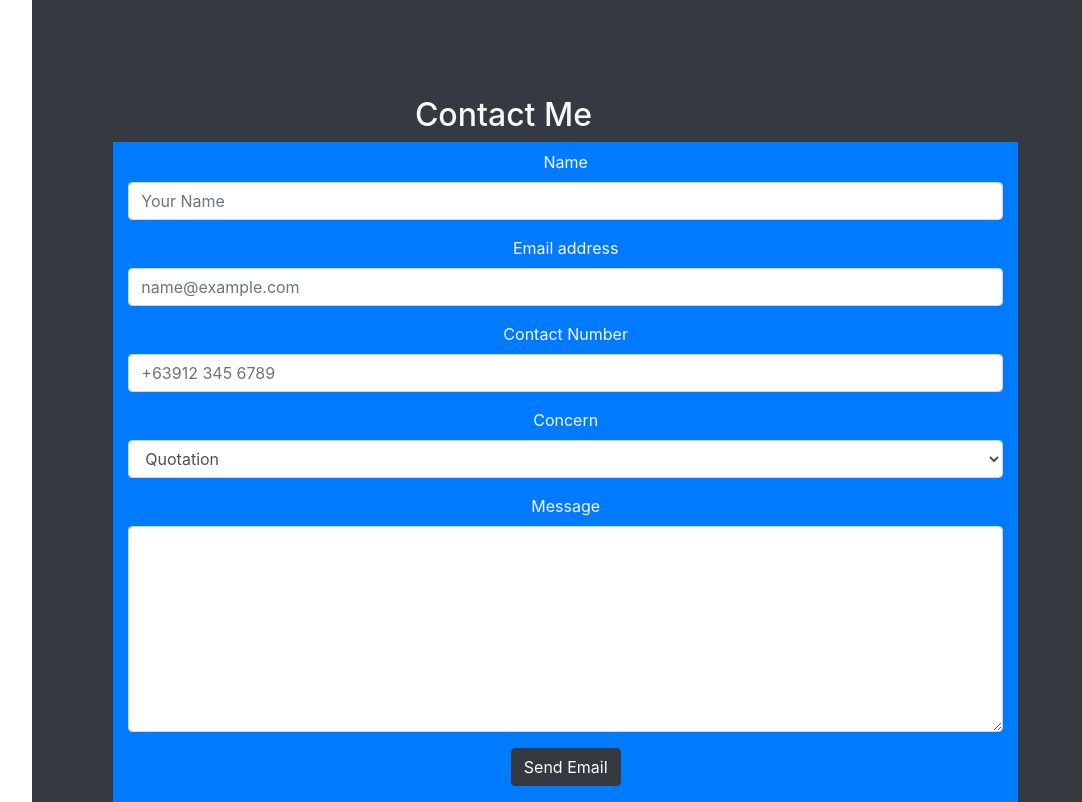
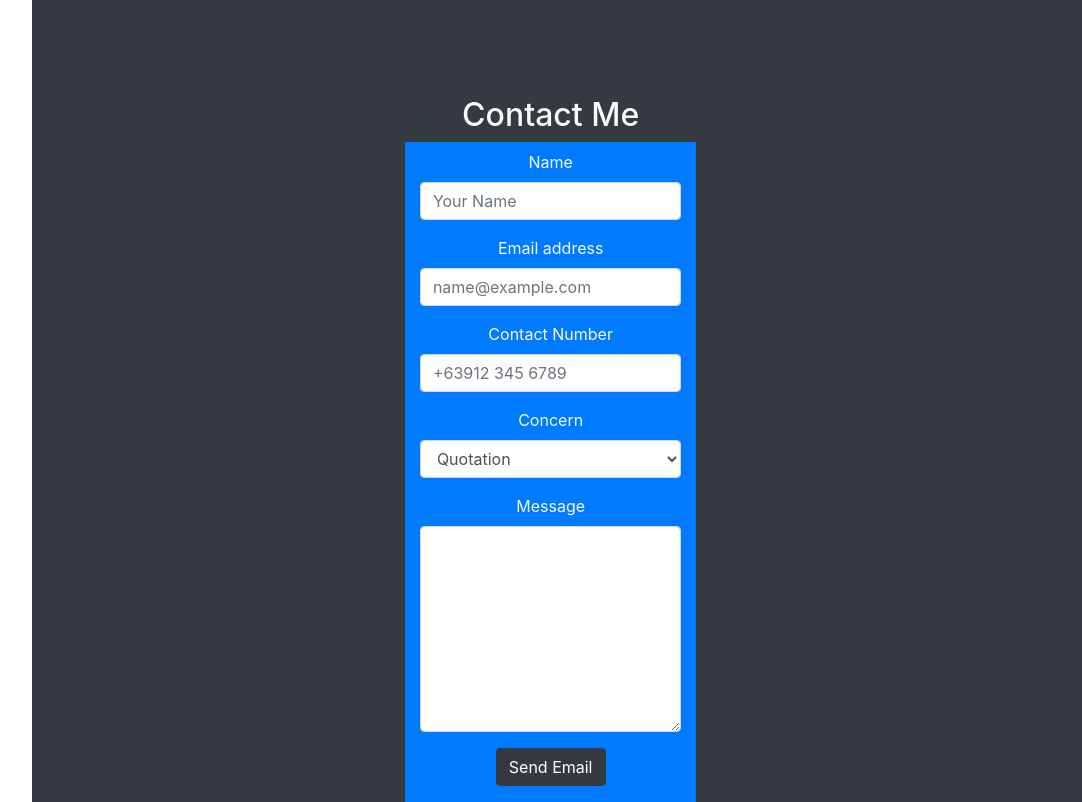
Before and after one commit to almarglenmarcelo/s11-bootstrap-components, a plain HTML site: page index.html in a window 1280 px wide. Shown: the part 2076-2878 px from the top of the page, without its empty margins (181-1263 px from the left). Drawn offline with nearby package versions, Linux system fonts and the light colour scheme.

```diff
--- a/index.html
+++ b/index.html
@@ -278,9 +278,9 @@
 
 						<!-- Contact Form Start -->
 
-						<section class="row p-5 mt-5 ">
-							<h2 class="offset-4">Contact Me</h2>
-							<div class="col-12 bg-primary">
+						<section class="row p-5 mt-5 container-fluid">
+							<h2 class="col-12">Contact Me</h2>
+							<div class="col-12 col-md-8 offset-md-2 col-xl-4 offset-xl-4 bg-primary ">
 
 								<form class="pt-2">
 
```
Also changed, not shown: s11-live-link.txt (added).
